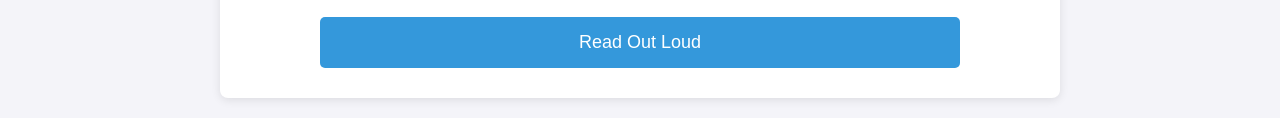
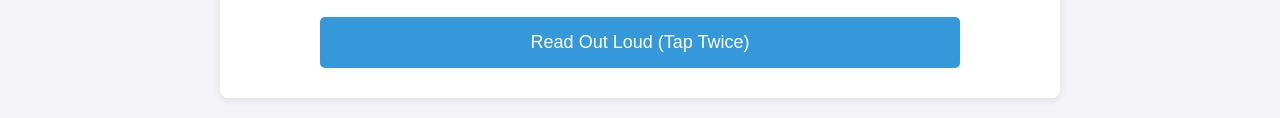
Before and after one commit to fitandfine/vaughn, a plain HTML site: page index.html in a window 1280 px wide. Shown: the part 670-788 px from the top of the page. Drawn offline with Linux system fonts and the light colour scheme.

Commit message:
Update index.html

```diff
--- a/index.html
+++ b/index.html
@@ -184,7 +184,7 @@
         <button class="btn" onclick="window.location.href='sms:0272546290'">✉️ SMS Me</button>
         <button class="christmas-btn" onclick="showChristmasModal()">🎄 Christmas Special</button>
         <button class="btn" onclick="saveContact()">Save My Contact</button>
-        <button class="btn" onclick="toggleReadAloud()">Read Out Loud</button>
+        <button class="btn" onclick="toggleReadAloud()">Read Out Loud (Tap Twice)</button>
         <div id="readAloudSection" class="read-aloud-container">
             <textarea id="textToRead" placeholder="Copy and Paste your Text here, I will read out loud for you"></textarea>
             <div class="read-controls">
```
